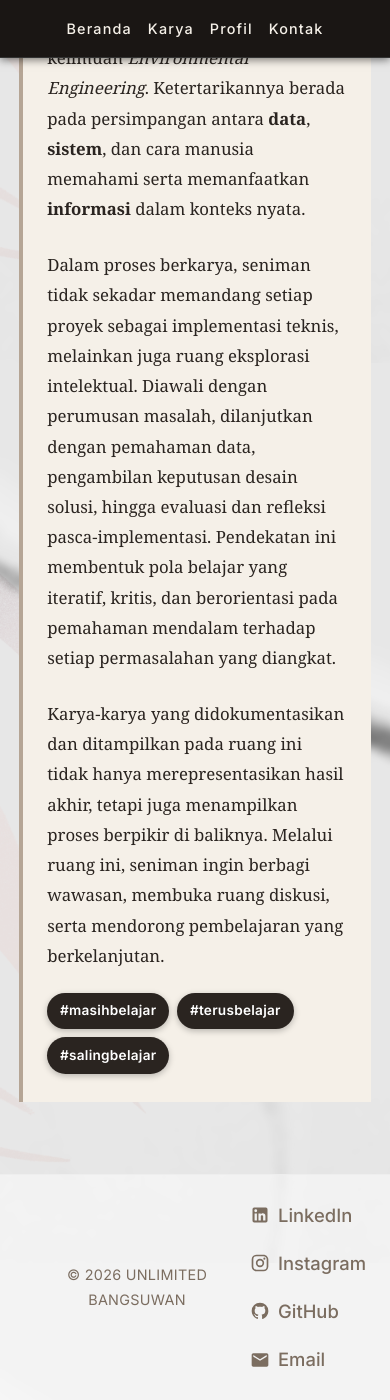
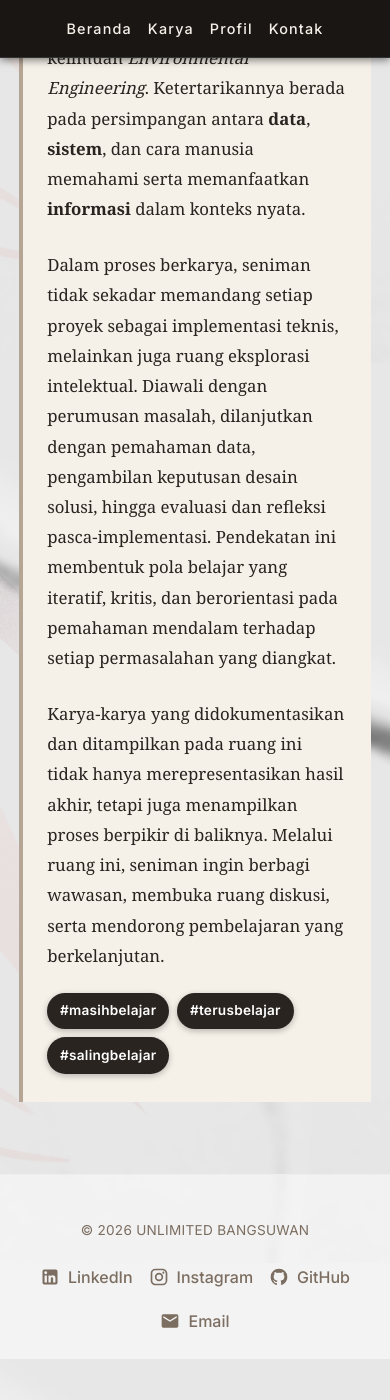
Before and after one commit to Sulbae/Sulbae.github.io, a Jekyll site: the page built from index.md, in a window 390 px wide and 1400 px high, scrolled down 2337 px. Built offline with Jekyll 4.4.1, drawn with Linux system fonts in a browser that asks for light colours; after the commit the page ends 3696 px from its top, so only the background shows below that.

Commit message:
Update home.css

```diff
--- a/assets/css/home.css
+++ b/assets/css/home.css
@@ -992,6 +992,29 @@ details[open] .close-wrapper {
   .scroll-dot.active {
     width: 14px;
   }
+  .footer {
+    margin-top: 2.5rem;
+    padding: 1.5rem 0 1.25rem;
+  }
+  .footer-content {
+    grid-template-columns: 1fr !important;
+    gap: 1.25rem !important;
+    padding: 0 16px !important;
+    justify-items: center !important;
+    text-align: center !important;
+  }
+
+  .footer-nav {
+    justify-self: center !important;
+    justify-content: center !important;
+    gap: 0.9rem 1.25rem;
+  }
+  .footer-link {
+    font-size: 1rem !important;
+  }
+  .footer-copyright {
+    font-size: 0.85rem;
+  }
 }
 
 @media (max-width: 640px) {
```
